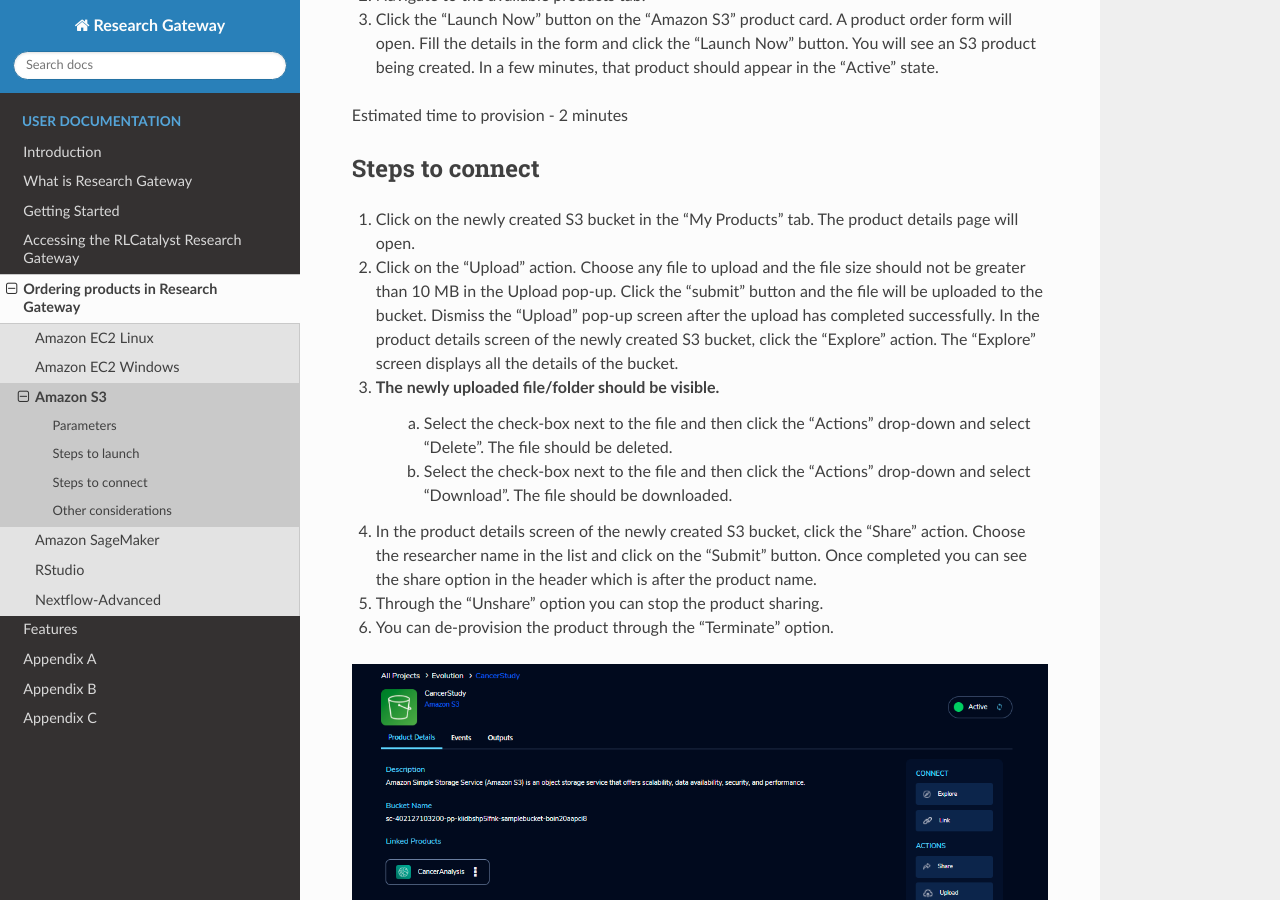
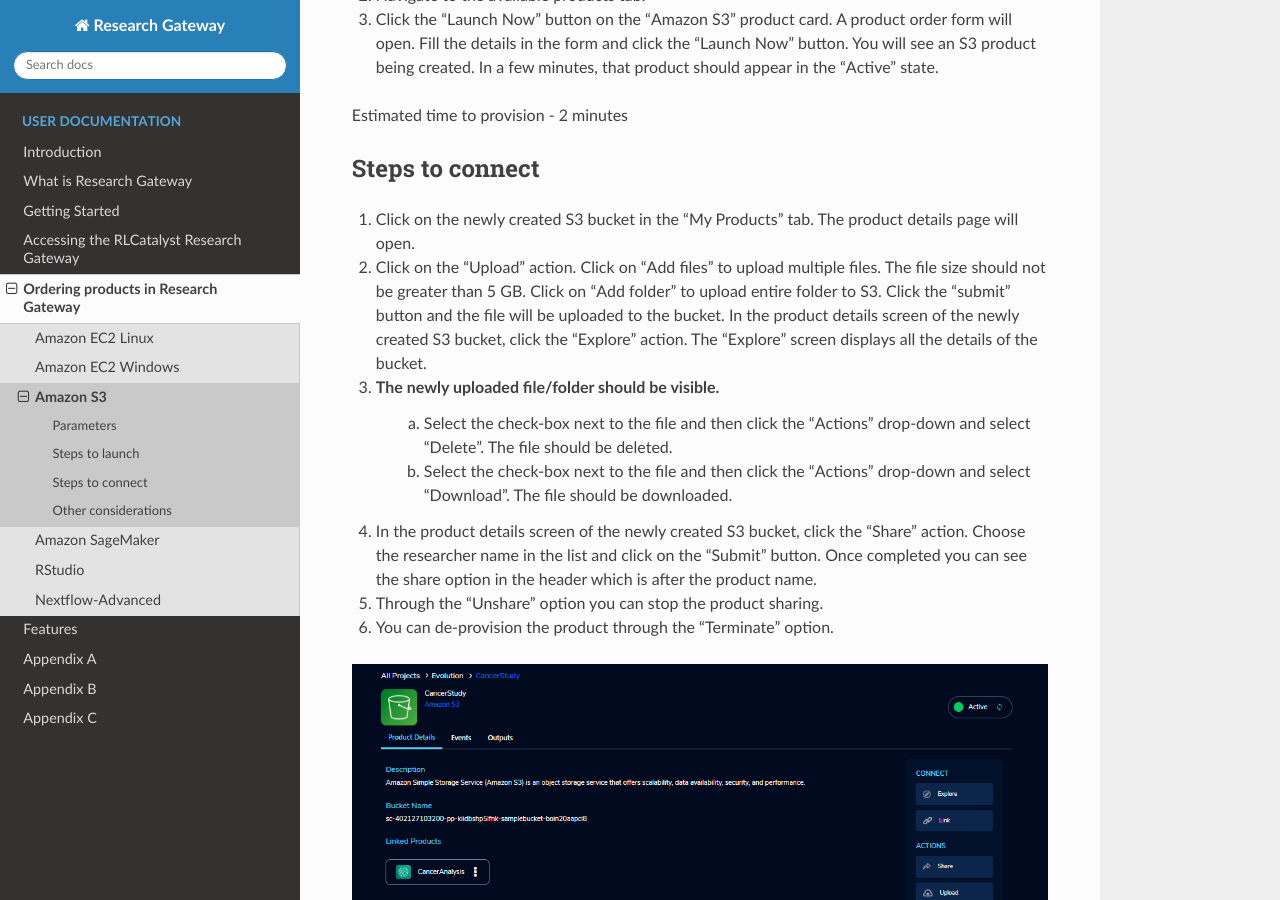
Before and after one commit to RLOpenCatalyst/rg-doc, a Sphinx documentation site: the page built from source/s3.rst, in a window 1280 px wide and 900 px high, scrolled down 781 px. Built offline with Sphinx 7.4.7 and the Read the Docs theme 2.0.0, drawn with Linux system fonts in a browser that asks for light colours.

Commit message:
Updated s3 file upload doc

```diff
--- a/source/s3.rst
+++ b/source/s3.rst
@@ -32,7 +32,7 @@
 ----------------
 
 1. Click on the newly created S3 bucket in the “My Products” tab. The product details page will open.
-2. Click on the “Upload” action. Choose any file to upload and the file size should not be greater than 10 MB  in the Upload pop-up. Click the “submit” button and the file will be uploaded to the bucket. Dismiss the “Upload” pop-up screen after the upload has completed successfully. In the product details screen of the newly created S3 bucket, click the “Explore” action. The “Explore” screen displays all the details of the bucket.
+2. Click on the “Upload” action. Click on "Add files" to upload multiple files. The file size should not be greater than 5 GB. Click on "Add folder" to upload entire folder to S3. Click the “submit” button and the file will be uploaded to the bucket. In the product details screen of the newly created S3 bucket, click the “Explore” action. The “Explore” screen displays all the details of the bucket.
 3. The newly uploaded file/folder should be visible.
 	a. Select the check-box next to the file and then click the “Actions” drop-down and select “Delete”. The file should be deleted.
 	b. Select the check-box next to the file and then click the “Actions” drop-down and select “Download”. The file should be downloaded.
```
